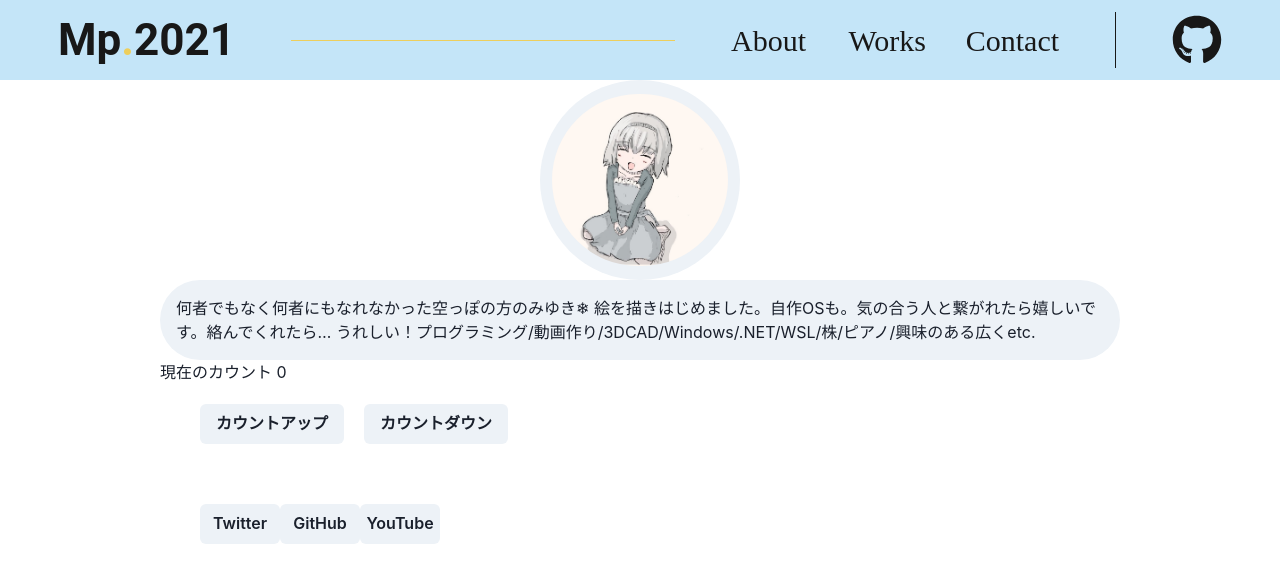
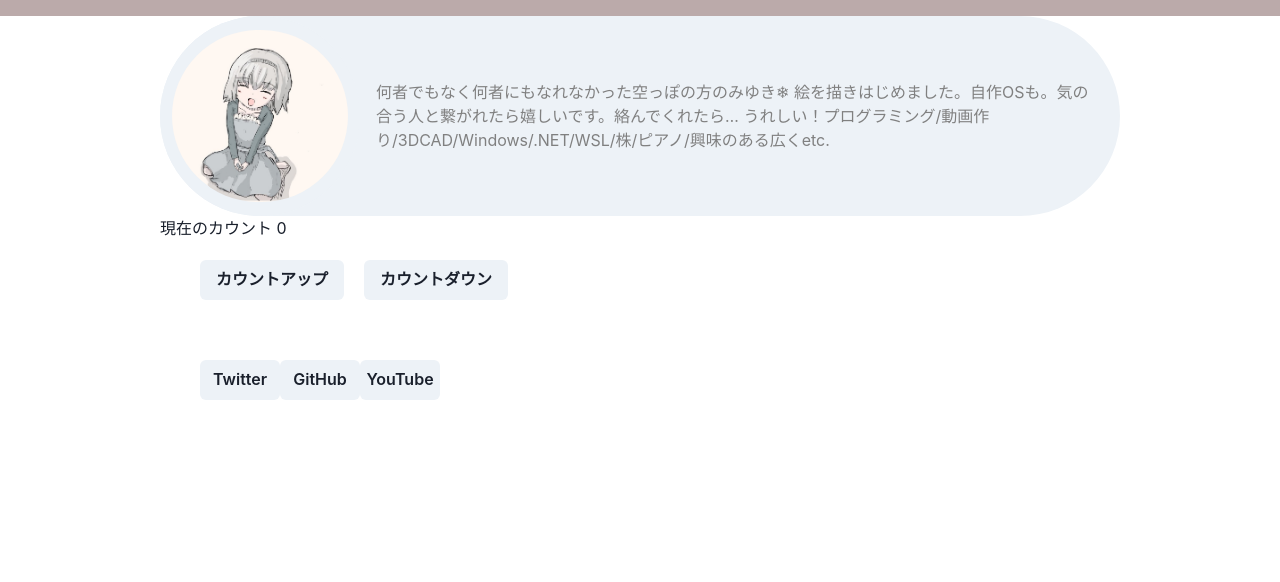
Before and after one commit to miyukic/profile, a React (Create React App) app: page / in a window 1280 px wide. Shown: the top 582 px of the page. Built offline with nearby package versions, Linux system fonts and the light colour scheme.

Commit message:
画像とプロフ文結合

```diff
--- a/src/App.tsx
+++ b/src/App.tsx
@@ -36,7 +36,7 @@ const App: React.VFC = () => {
 
     return (
         <ChakraProvider theme={theme}>
-            <Header />
+            <Box height={4} bgColor={'#BBAAAA'}></Box>
             <Box marginLeft={'auto'} marginRight={'auto'} width={Value.WIDTH}>
             <Profile></Profile>
             <Text >現在のカウント&nbsp;{time}</Text>
--- a/src/Canvas.tsx
+++ b/src/Canvas.tsx
@@ -21,7 +21,7 @@ const Canvas: React.FC<Props> = (props: Props) => {
         const canvasContext = cv.getContext("2d");
         if (canvasContext == null) return;
         setContext(canvasContext);
-    },[])
+    },[]);
     // 状態にコンテキストが登録されたらそれに対して操作できる
     useEffect(()=>{
         if(g!==null)
--- a/src/Profile.tsx
+++ b/src/Profile.tsx
@@ -11,9 +11,9 @@ const Profile: React.VFC = () => {
     console.log("Profile");
     return (
         <>
-        <Icon image={IconPng} width={size} height={size}></Icon>
             <Circle bg='gray.100'>
-                <Box margin={4}>
+                <Icon image={IconPng} width={size} height={size}></Icon>
+                <Box margin={4} color={"gray"}>
                     何者でもなく何者にもなれなかった空っぽの方のみゆき❄ 絵を描きはじめました。自作OSも。気の合う人と繋がれたら嬉しいです。絡んでくれたら… うれしい！プログラミング/動画作り/3DCAD/Windows/.NET/WSL/株/ピアノ/興味のある広くetc.
                 </Box>
             </Circle>
```
Lines whose indentation alone changed are shown as unchanged.
